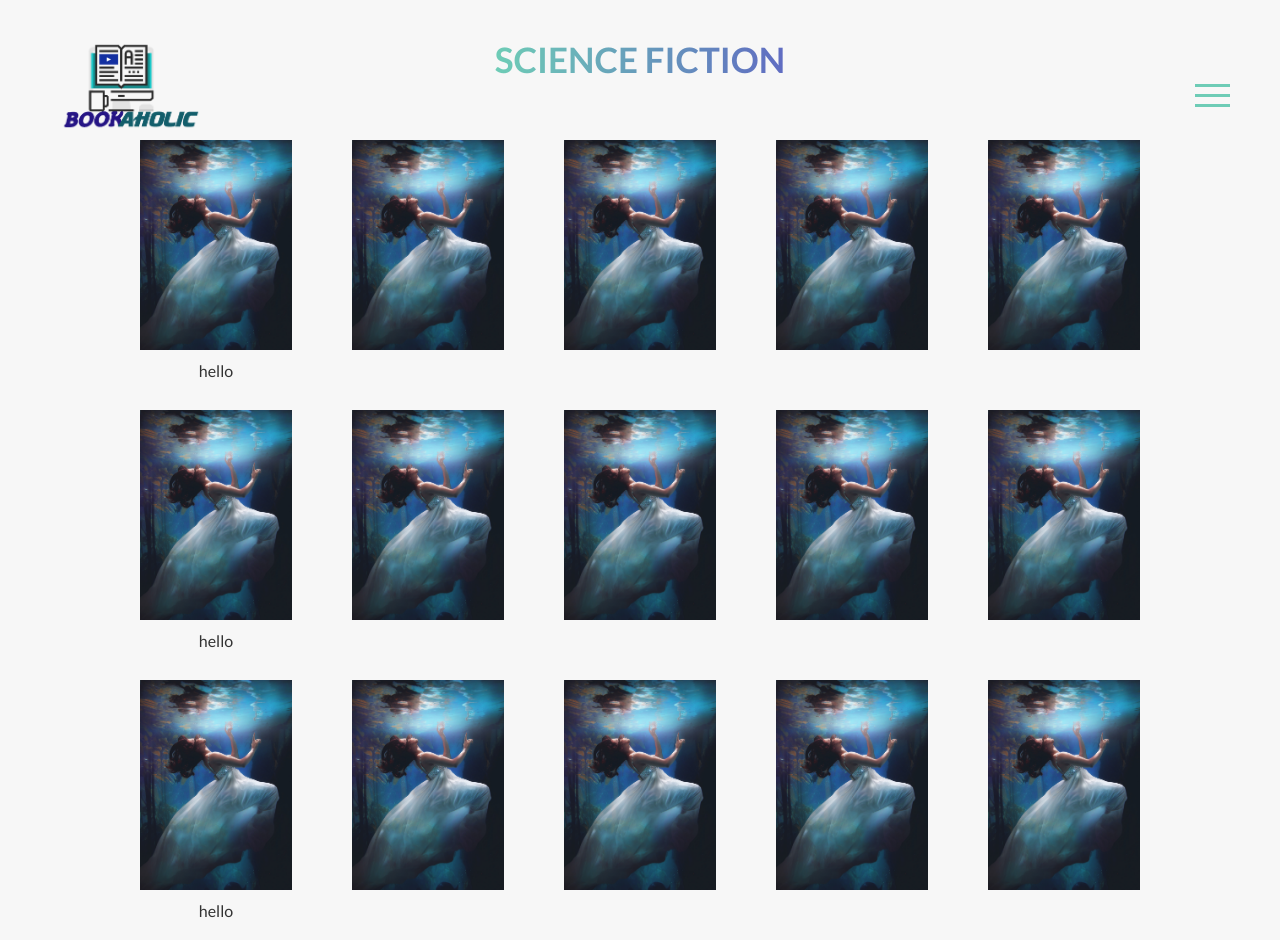
After one commit to sumitgrg-gces/BOOKAHOLIC, a PHP site: page /category-science_fiction.html in a window 1280 px wide. The commit adds this page. Run offline with PHP 8.4, Linux system fonts and the light colour scheme.

Commit message:
category-page

```diff
--- a/app.js
+++ b/app.js
@@ -23,7 +23,7 @@ particlesJS('particles-js',
         }
       },
       "color": {
-        "value": "#ffffff"
+        "value": "#154996"
       },
       "shape": {
         "type": "circle",
@@ -63,7 +63,7 @@ particlesJS('particles-js',
       "line_linked": {
         "enable": true,
         "distance": 150,
-        "color": "#ffffff",
+        "color": "#27ABEF",
         "opacity": 0.4,
         "width": 1
       },
--- /dev/null
+++ b/category-science_fiction.html
@@ -0,0 +1,217 @@
+<!DOCTYPE html>
+<html>
+<head>
+    <meta charset='utf-8'>
+    <meta http-equiv='X-UA-Compatible' content='IE=edge'>
+    <title>Category-science_fiction</title>
+    <meta name="viewport" content="width=device-width, initial-scale=1.0">
+
+    <link href="https://fonts.googleapis.com/css?family=Lato:100,300,400,700,900" rel="stylesheet">
+
+
+    <link rel="stylesheet" href="css/style.css">
+</head>
+<body>
+
+    <div class="header_logo-box">
+        <a href="index.html">
+        <img class="header_logo-1" src="img/logo_transparent.png">
+        </a>
+    </div>
+    <section class="sciencefiction">
+        <!-- <div id="particles-js"></div> -->
+
+        <div class="sfh u-center-text u-margin-bottom-big">
+            <h2 class="heading-secondary">
+                science fiction
+            </h2>
+        </div>
+    <nav class="navigation_bar">
+        <div class="navigation_icon">
+            <div class="line line-1"></div>
+            <div class="line line-2"></div>
+            <div class="line line-3"></div>
+
+        </div>
+        <ul class="navigation_list">
+            <li class="navigation_item"><a href="#" class="navigation_link" id="popup-signup">sign up</a></li>
+            <li class="navigation_item"><a href="#" class="navigation_link" id="popup-login">log-in</a></li>
+            <li class="navigation_item"><a href="#" class="navigation_link">about us</a></li>
+            <li class="navigation_item"><a href="#" class="navigation_link">help</a></li>
+            <li class="navigation_item"><a href="#" class="navigation_link">home</a></li>
+
+        </ul>
+    </nav>
+
+
+
+
+
+        <div class="row">
+            <div class="col-1-of-5">
+                <figure class="sfb">
+                    <img src="img/fantasy.jpg" alt="" class="sfbi">
+                    <figcaption class="sfbc">hello</figcaption>
+
+                </figure>
+            </div>
+            <div class="col-1-of-5">
+                <figure class="sfb">
+                    <img src="img/fantasy.jpg" alt="" class="sfbi">
+                    <figcaption class="sfbc"></figcaption>
+
+                </figure>
+            </div>
+            <div class="col-1-of-5">
+                <figure class="sfb">
+                    <img src="img/fantasy.jpg" alt="" class="sfbi">
+                    <figcaption class="sfbc"></figcaption>
+
+                </figure>
+            </div>
+            <div class="col-1-of-5">
+                <figure class="sfb">
+                    <img src="img/fantasy.jpg" alt="" class="sfbi">
+                    <figcaption class="sfbc"></figcaption>
+
+                </figure>
+            </div>
+            <div class="col-1-of-5">
+                <figure class="sfb">
+                    <img src="img/fantasy.jpg" alt="" class="sfbi">
+                    <figcaption class="sfbc"></figcaption>
+
+                </figure>
+            </div>
+
+        </div>
+        <div class="row">
+            <div class="col-1-of-5">
+                <figure class="sfb">
+                    <img src="img/fantasy.jpg" alt="" class="sfbi">
+                    <figcaption class="sfbc">hello</figcaption>
+
+                </figure>
+            </div>
+            <div class="col-1-of-5">
+                <figure class="sfb">
+                    <img src="img/fantasy.jpg" alt="" class="sfbi">
+                    <figcaption class="sfbc"></figcaption>
+
+                </figure>
+            </div>
+            <div class="col-1-of-5">
+                <figure class="sfb">
+                    <img src="img/fantasy.jpg" alt="" class="sfbi">
+                    <figcaption class="sfbc"></figcaption>
+
+                </figure>
+            </div>
+            <div class="col-1-of-5">
+                <figure class="sfb">
+                    <img src="img/fantasy.jpg" alt="" class="sfbi">
+                    <figcaption class="sfbc"></figcaption>
+
+                </figure>
+            </div>
+            <div class="col-1-of-5">
+                <figure class="sfb">
+                    <img src="img/fantasy.jpg" alt="" class="sfbi">
+                    <figcaption class="sfbc"></figcaption>
+
+                </figure>
+            </div>
+
+        </div>
+        <div class="row">
+            <div class="col-1-of-5">
+                <figure class="sfb">
+                    <img src="img/fantasy.jpg" alt="" class="sfbi">
+                    <figcaption class="sfbc">hello</figcaption>
+
+                </figure>
+            </div>
+            <div class="col-1-of-5">
+                <figure class="sfb">
+                    <img src="img/fantasy.jpg" alt="" class="sfbi">
+                    <figcaption class="sfbc"></figcaption>
+
+                </figure>
+            </div>
+            <div class="col-1-of-5">
+                <figure class="sfb">
+                    <img src="img/fantasy.jpg" alt="" class="sfbi">
+                    <figcaption class="sfbc"></figcaption>
+
+                </figure>
+            </div>
+            <div class="col-1-of-5">
+                <figure class="sfb">
+                    <img src="img/fantasy.jpg" alt="" class="sfbi">
+                    <figcaption class="sfbc"></figcaption>
+
+                </figure>
+            </div>
+            <div class="col-1-of-5">
+                <figure class="sfb">
+                    <img src="img/fantasy.jpg" alt="" class="sfbi">
+                    <figcaption class="sfbc"></figcaption>
+
+                </figure>
+            </div>
+
+        </div>
+
+    </section>
+
+    <div class="popup_bg1">
+        <div class="popup_content popup_content_signup">
+            <img class="avatar" src="avatar.png">
+            <h2 class="login_heading login_heading_signup heading-secondary u-margin-bottom-small u-center-text">Sign-up</h2>
+            <div class="popup_close1">+</div>
+            <form class="form form_signup"  action="handle.php" method="POST">
+                <input type="Text" class="input" name="name" placeholder=" Your Name">
+
+
+                <input type="Text" class="input" name="email" placeholder=" Your Email">
+
+                <input type="Password" class="input" name="password" placeholder="Enter password">
+                <input type="Password" class="input" name="password" placeholder="confirm password">
+                <input type="Text" class="input" name="location" placeholder=" Your locaion">
+                <input type="number" class="input" name="email" placeholder=" Your phone number">
+                <hr class="h-line">
+
+                <p><span><input type="checkbox">&nbsp I agree to the terms of services</span></p>
+                <input type="Submit" name="login" value="sign-up">
+
+                </form>
+        </div>
+        </div>
+
+    <div class="popup_bg2">
+        <div class="popup_content popup_content_login">
+
+
+
+            <img class="avatar" src="avatar.png">
+            <h2 class="login_heading login_heading_login heading-secondary u-margin-bottom-small u-center-text">LOGIN</h2>
+            <div class="popup_close2">+</div>
+            <form class="form form_login"  action="handle.php" method="POST">
+
+         <input type="Text" class="input" name="email" placeholder=" Your Email">
+         <input type="Password" class="input" name="password" placeholder="Enter password">
+         <input type="Submit" name="login" value="Login">
+
+         </form>
+        </div>
+
+    </div>
+    <script type="text/javascript" src="particles.js"></script>
+
+    <script type="text/javascript" src="app.js"></script>
+    <script src="javascript/script.js"></script>
+<script src="javascript/show-on-scroll.js"></script>
+
+</body>
+
+</html>
--- a/css/style.css
+++ b/css/style.css
@@ -88,6 +88,8 @@ html {
     top: 40px; }
   .header_logo {
     height: 80px; }
+    .header_logo-1 {
+      height: 92px; }
   .header_text-box {
     position: absolute;
     left: 50%;
@@ -120,6 +122,8 @@ html {
     width: calc(2 * ((100% - 3 * 6rem) / 4) + 6rem); }
   .row .col-3-of-4 {
     width: calc(3 * ((100% - 3 * 6rem) / 4) + 2 * 6rem); }
+  .row .col-1-of-5 {
+    width: calc((100% - 4 * 6rem) / 5); }
 
 .footer {
   background-color: #333;
@@ -166,6 +170,30 @@ html {
   padding: 14rem 0 50rem  0;
   margin-top: -15rem; }
 
+.sciencefiction {
+  background-color: #f7f7f7;
+  padding: 14rem 0 5rem  0; }
+
+.sfh {
+  position: absolute;
+  top: 60px;
+  left: 50%;
+  transform: translate(-50%, -50%); }
+
+.sfb {
+  height: 21rem;
+  width: 100%;
+  position: relative; }
+
+.sfbi {
+  background-size: cover;
+  width: 100%;
+  height: 100%; }
+
+.sfbc {
+  text-align: center;
+  font-size: 1.6rem; }
+
 .btn:link, .btn:visited {
   padding: 15px 40px;
   text-decoration: none;
--- a/sass/base/_base.scss
+++ b/sass/base/_base.scss
@@ -20,7 +20,7 @@ html {
 	font-size: 62.5%;
 
 }
-#particles-js-1{
+#particles-js{
 	width: 100%;
 	height: 100%;
 	position: absolute;
@@ -29,5 +29,5 @@ html {
 
 
 	// z-index: 99999;
-	// background-color: black;
+	// background-color:black;
 }
--- a/sass/components/_buttons.scss
+++ b/sass/components/_buttons.scss
@@ -42,3 +42,22 @@
 	}
 
 }
+
+
+.search{
+	padding:15px 40px;
+
+		text-transform: uppercase;
+
+		border-radius: 100px;
+		transition: all .2s;
+		position: relative;
+		border-color: $color-line;
+		border: 3px;
+		text-align: center;
+
+		&:hover{
+			transform:translateY(-3px);
+			box-shadow: 0 10px 20px rgba($color-black,0.2);
+		}
+}
--- a/sass/components/_card.scss
+++ b/sass/components/_card.scss
@@ -7,7 +7,7 @@
     opacity: 0;
 
     transform: translateY(-4em);
-    transition: transform 2.5s .25s cubic-bezier(0,1,.3,1),
+    transition: transform 2s .25s cubic-bezier(0,1,.3,1),
                  opacity .3s .25s ease-out;
 
 
--- a/sass/components/_developers.scss
+++ b/sass/components/_developers.scss
@@ -18,7 +18,7 @@
  opacity: 0;
 
  transform: translateY(-4em);
- transition: transform 2.5s .25s cubic-bezier(0,1,.3,1),
+ transition: transform 2s .25s cubic-bezier(0,1,.3,1),
               opacity .3s .25s ease-out;
 
 
--- a/sass/components/_popup.scss
+++ b/sass/components/_popup.scss
@@ -93,7 +93,7 @@ transform: translate(-50%,-50%);
 
 }
 
-input[type=Text],input[type=Password],input[type=number]{
+.input{
 
 
 
@@ -142,6 +142,6 @@ input[type=Submit]:hover
     height: 2.2px;
     margin-bottom: 12px;
 }
-// slide{
-//     visibility: visible;
-// }
+slide{
+    visibility: visible;
+}
--- a/sass/layout/_grid.scss
+++ b/sass/layout/_grid.scss
@@ -1,6 +1,6 @@
 .row {
     max-width: $grid-width;
-    margin: 0 auto;
+    margin: 0 auto;//to center block element inside block container
 
     &:not(:last-child) {
         margin-bottom: $gutter-vertical;
@@ -40,5 +40,8 @@
     .col-3-of-4 {
         width: calc(3 * ((100% - 3 * #{$gutter-horizontal}) / 4) + 2 * #{$gutter-horizontal});
     }
+    .col-1-of-5{
+        width: calc((100% - 4 * #{$gutter-horizontal}) / 5);
+    }
 
 }
--- a/sass/layout/_header.scss
+++ b/sass/layout/_header.scss
@@ -13,6 +13,9 @@
 }
 &_logo{
 	height: 80px;
+	&-1{
+		height: 92px;
+	}
 }
 &_text-box{
 	position: absolute;
--- a/sass/main.scss
+++ b/sass/main.scss
@@ -8,6 +8,7 @@
 @import "layout/grid";
 @import "layout/footer";
 @import "pages/home";
+@import "pages/category-science_fiction";
 @import "components/buttons";
 @import "components/utilities";
 @import "components/card";
--- /dev/null
+++ b/sass/pages/_category-science_fiction.scss
@@ -0,0 +1,27 @@
+.sciencefiction{
+    background-color:$color-grey-light;
+    padding: 14rem 0 5rem  0;
+}
+.sfh{
+    position: absolute;
+    top: 60px;
+    left: 50%;
+  transform: translate(-50%, -50%);
+}
+
+.sfb{
+    height: 21rem;
+    width: 100%;
+    position: relative;
+
+}
+.sfbi{
+    background-size: cover;
+    width: 100%;
+    height: 100%;
+
+}
+.sfbc{
+    text-align: center;
+    font-size: $default-font-size;
+}
--- a/sass/pages/_home.scss
+++ b/sass/pages/_home.scss
@@ -3,9 +3,6 @@
     position: relative;
     padding: 15rem 0;
     margin-top: -10rem;
-
-
-
 }
 
 .section-category{
```
Also changed, not shown: other parts of css/style.css (+20 -4 lines), index.html (+17 -13 lines).
